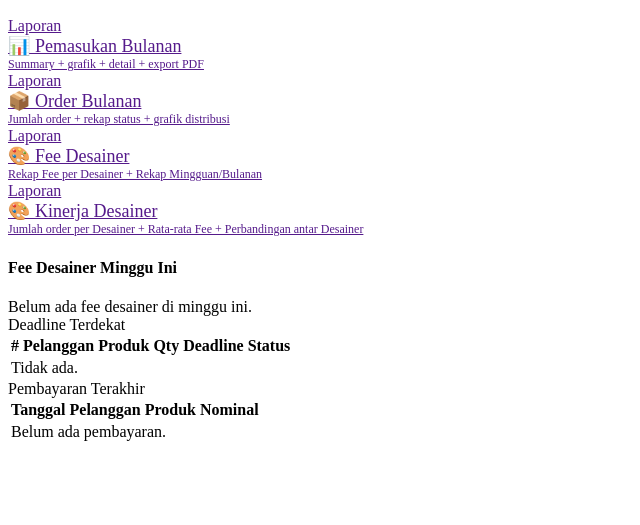
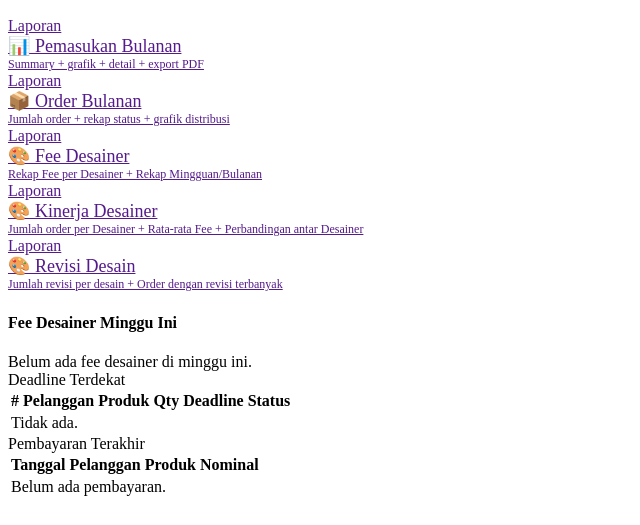
Before and after one commit to hsnwf15/percetakan, a PHP site: the page made by app/views/dashboard.php in a window 1280 px wide. Shown: the part 1403-1928 px from the top of the page, without its empty margins (0-640 px from the left). Before the commit the page ends 1844 px from the top, so only its background shows below. Run offline with PHP 8.4, Linux system fonts and the light colour scheme; the template is opened without the code that fills it, so the values that code supplies are empty; some libraries are stand-ins or nearby versions.

Commit message:
membuat card shortcut untuk laporan revisi desain

```diff
--- a/app/views/dashboard.php
+++ b/app/views/dashboard.php
@@ -123,6 +123,17 @@
                     <div class="text-muted">Laporan</div>
                     <div class="fw-semibold" style="font-size:18px;">🎨 Kinerja Desainer</div>
                     <div class="text-muted" style="font-size:12px;">Jumlah order per Desainer + Rata-rata Fee + Perbandingan antar Desainer</div>
+                </div>
+            </a>
+        </div>
+
+        <!-- Rekap revisi desain -->
+        <div class="col-md-4">
+            <a href="<?= h(url('dashboard/revisiDesain')) ?>" class="card shadow-sm text-decoration-none">
+                <div class="card-body">
+                    <div class="text-muted">Laporan</div>
+                    <div class="fw-semibold" style="font-size:18px;">🎨 Revisi Desain</div>
+                    <div class="text-muted" style="font-size:12px;">Jumlah revisi per desain + Order dengan revisi terbanyak</div>
                 </div>
             </a>
         </div>
```
